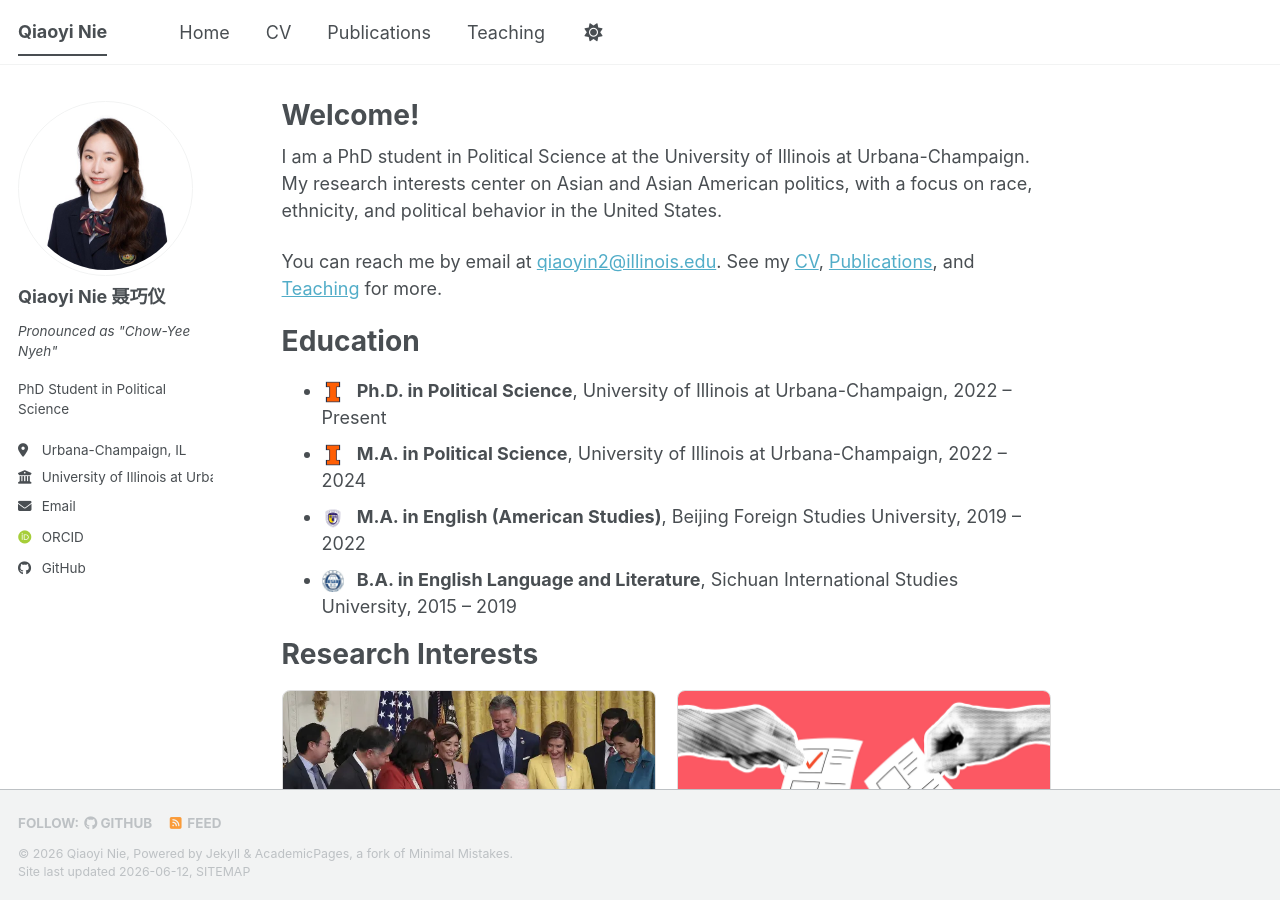
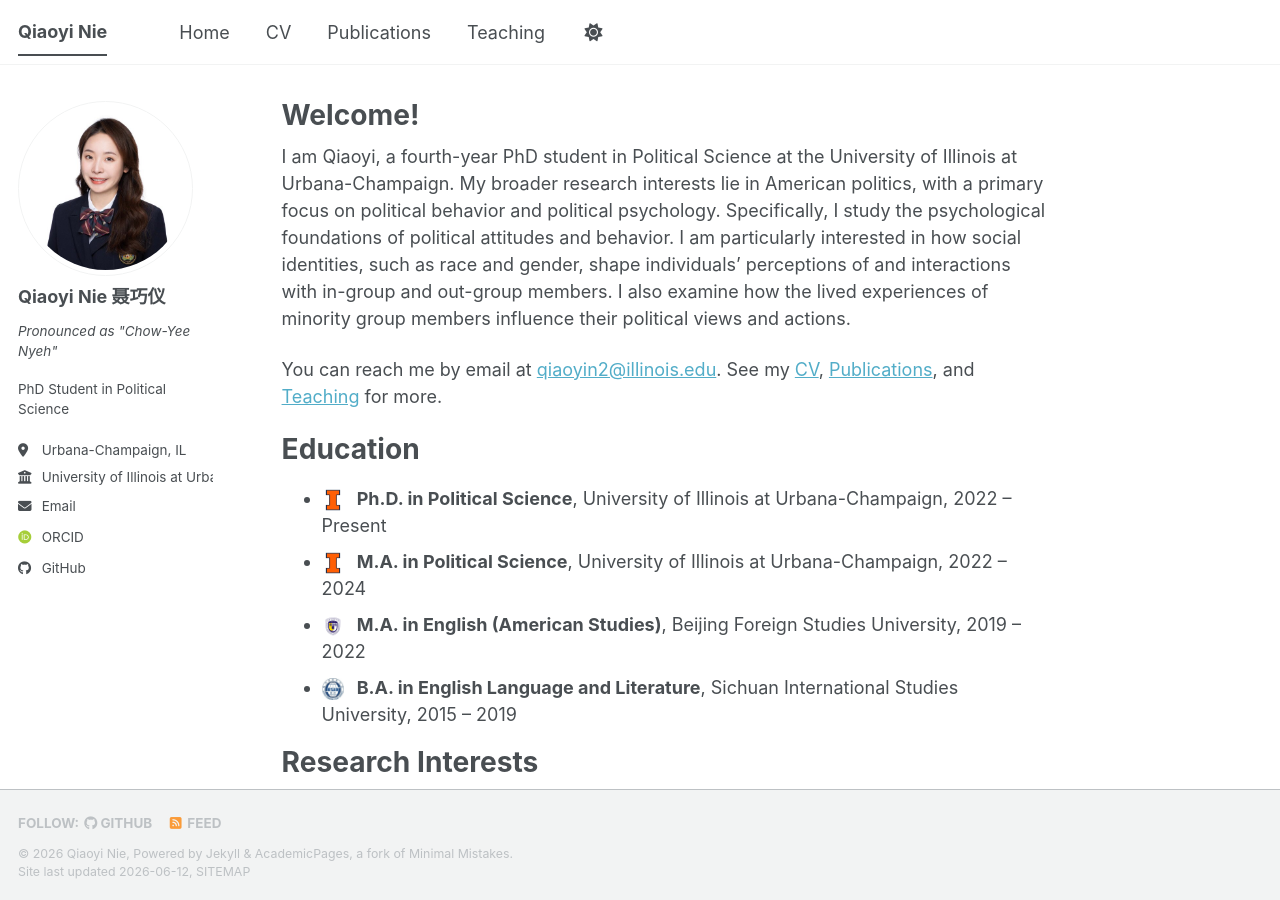
Before and after one commit to QiaoyiNie/qiaoyinie.github.io, a Jekyll site: the page built from _pages/about.md, in a window 1280 px wide and 900 px high. Built offline with Jekyll 4.4.1, drawn with Linux system fonts in a browser that asks for light colours; some web fonts are replaced; a script bundle is joined from its source files by our own code; library files that are not in the unit come from our copies.

Commit message:
Update home page intro paragraph (#16)
Co-authored-by: Claude <noreply@anthropic.com>

```diff
--- a/_pages/about.md
+++ b/_pages/about.md
@@ -7,7 +7,7 @@ redirect_from:
   - /about.html
 ---
 
-I am a PhD student in Political Science at the University of Illinois at Urbana-Champaign. My research interests center on Asian and Asian American politics, with a focus on race, ethnicity, and political behavior in the United States.
+I am Qiaoyi, a fourth-year PhD student in Political Science at the University of Illinois at Urbana-Champaign. My broader research interests lie in American politics, with a primary focus on political behavior and political psychology. Specifically, I study the psychological foundations of political attitudes and behavior. I am particularly interested in how social identities, such as race and gender, shape individuals' perceptions of and interactions with in-group and out-group members. I also examine how the lived experiences of minority group members influence their political views and actions.
 
 You can reach me by email at [qiaoyin2@illinois.edu](mailto:qiaoyin2@illinois.edu). See my [CV](/cv/), [Publications](/publications/), and [Teaching](/teaching/) for more.
 
```
